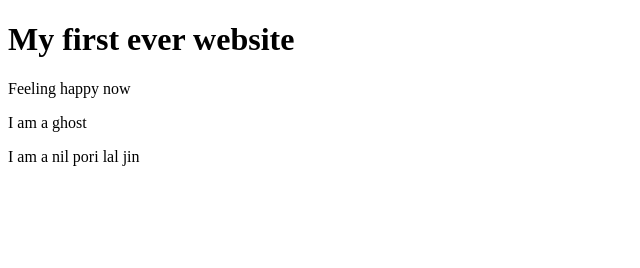
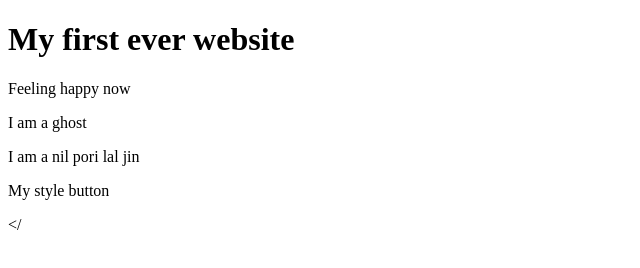
Before and after one commit to jobaerahammed/my-first-website, a plain HTML site: page my-first-website/index.html in a window 1280 px wide. Shown: the whole page, without its empty margins (0-640 px from the left). Drawn offline with Linux system fonts and the light colour scheme.

Commit message:
button added

```diff
--- a/my-first-website/index.html
+++ b/my-first-website/index.html
@@ -11,5 +11,6 @@
     <p>Feeling happy now</p>
     <p>I am a ghost</p>
     <p>I am a nil pori lal jin </p>
+    <p>My style button</p>
 </body>
-</html>
+</
```
